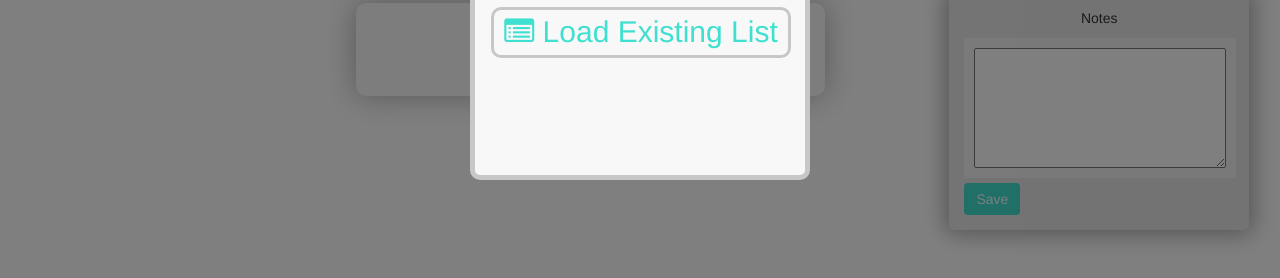
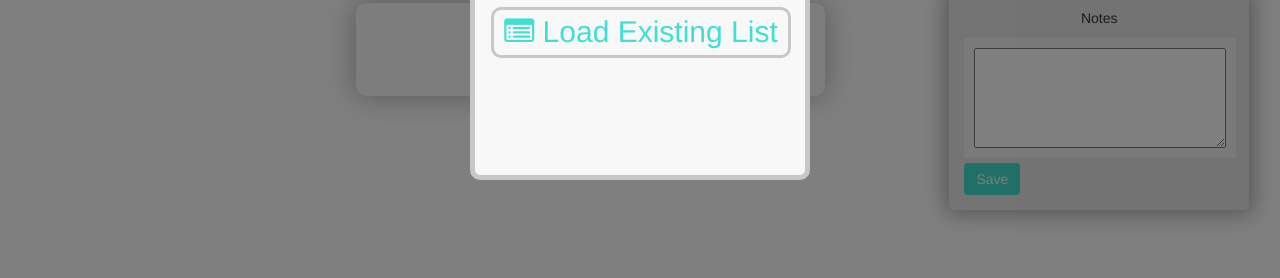
Before and after one commit to kayjayB/Share-My-Shopping, a website: page views/landingPage.html in a window 1280 px wide. Shown: the part 410-688 px from the top of the page. Drawn offline with Linux system fonts and the light colour scheme; files that its build step writes are made by us from their sources; files whose address does not match are found by name.

Commit message:
Stopped the textarea from expanding

```diff
--- a/public/css/landingPage.css
+++ b/public/css/landingPage.css
@@ -273,8 +273,8 @@ hr.hr-style {
 }
 
 .notesBoxWrapper textarea {
-    min-height: 50px;
-    max-height: 120px;
+    min-height: 100px;
+    max-height: 100px;
     min-width: 252px;
     width: 252px;
     max-width: 100%;
--- a/views/landingPage.html
+++ b/views/landingPage.html
@@ -157,7 +157,7 @@
                     <div class="col-md-3 email-container">
                         <p class="notes-text">Notes</p>
                         <div class="notesBoxWrapper">
-                            <textarea rows="6" cols="30" id="notesBox"></textarea>
+                            <textarea rows="5" cols="30" id="notesBox"></textarea>
                         </div>
                         <button type="button" class="btn main-btn shareButton" id="sortButton" onclick="saveNotes()">Save</button>
                     </div>
```
